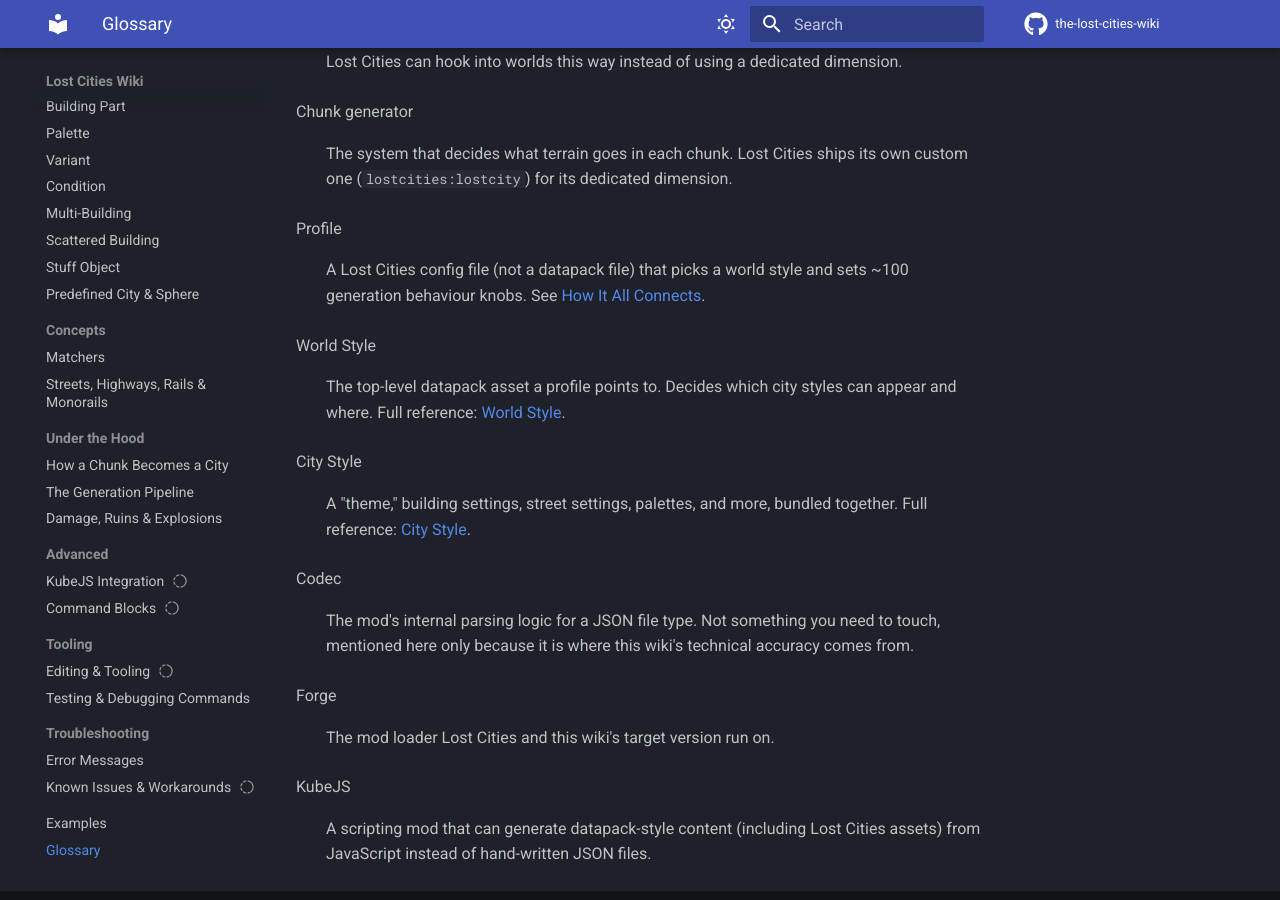
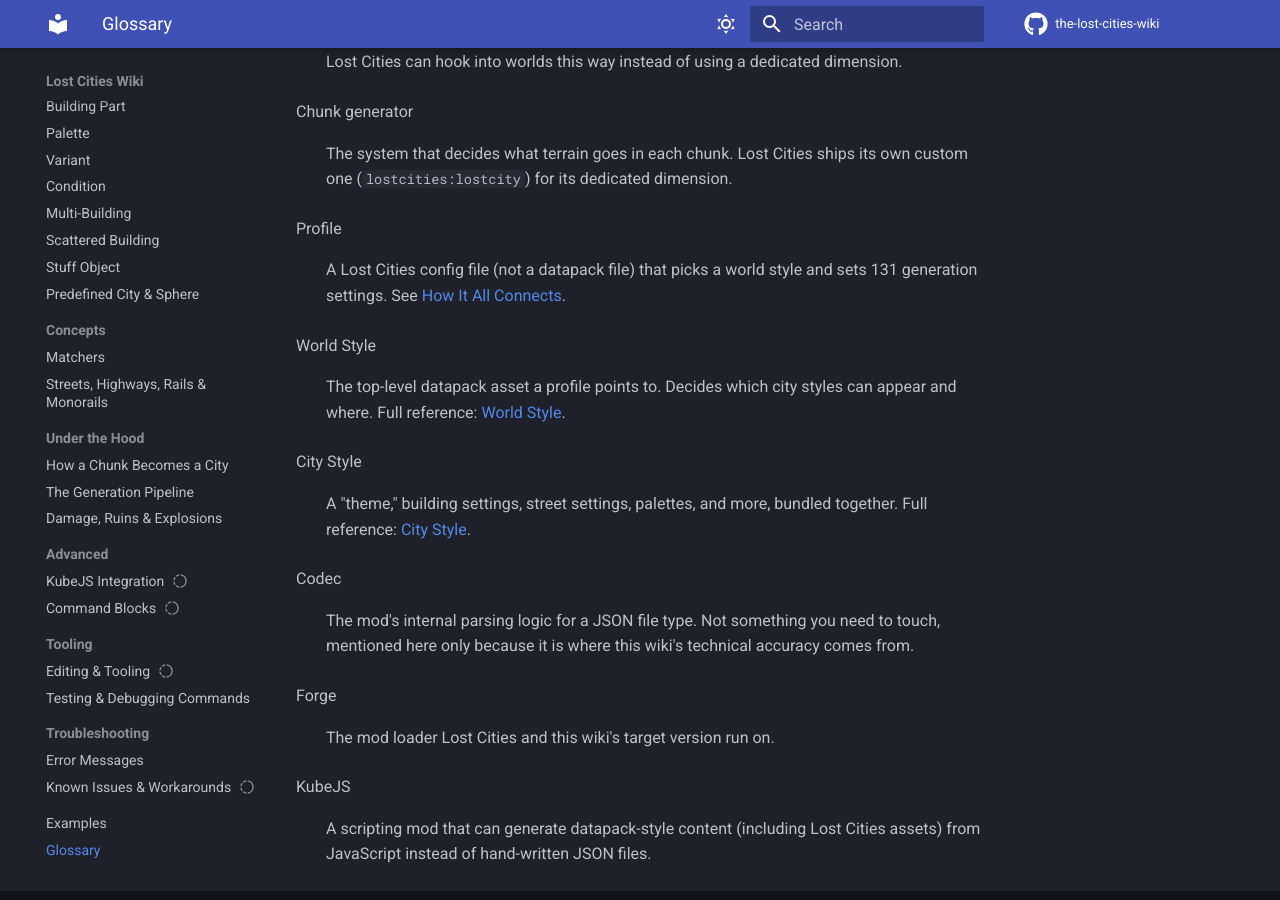
Before and after one commit to RinkyDinkyNooble/the-lost-cities-wiki, an MkDocs documentation site: the page built from docs/glossary.md, in a window 1280 px wide and 900 px high, scrolled down 1082 px. Built offline with MkDocs 1.6.1 and Material for MkDocs 9.7.7, drawn with Linux system fonts in a browser that asks for light colours; comment, search, counter and statistics services are not loaded.

Commit message:
Replace the approximate profile key count with the real one
Three pages said the profile holds "~100" settings. The mechanical
extraction from LostCityProfile counted 131, and profile.md documents
all 131, so the approximation was both vague and low. Since the exact
number is known and already proved, all three now state it.

Co-Authored-By: Claude Opus 5 <noreply@anthropic.com>

```diff
--- a/docs/glossary.md
+++ b/docs/glossary.md
@@ -30,7 +30,7 @@ Chunk generator
 :   The system that decides what terrain goes in each chunk. Lost Cities ships its own custom one (`lostcities:lostcity`) for its dedicated dimension.
 
 Profile
-:   A Lost Cities config file (not a datapack file) that picks a world style and sets ~100 generation behaviour knobs. See [How It All Connects](getting-started/how-it-connects.md).
+:   A Lost Cities config file (not a datapack file) that picks a world style and sets 131 generation settings. See [How It All Connects](getting-started/how-it-connects.md).
 
 World Style
 :   The top-level datapack asset a profile points to. Decides which city styles can appear and where. Full reference: [World Style](reference/worldstyle.md).
```
Also changed, not shown: docs/getting-started/how-it-connects.md (+1 -1 lines), docs/reference/index.md (+1 -1 lines).
